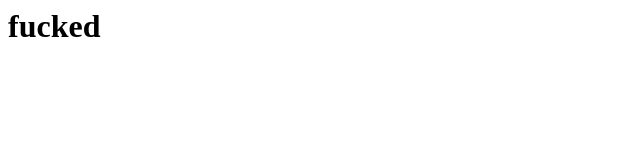
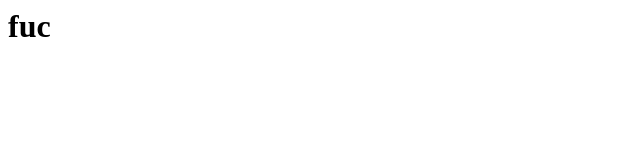
Before and after one commit to avinashvpanjal/test, a plain HTML site: page index.html in a window 1280 px wide. Shown: the whole page, without its empty margins (0-640 px from the left). Drawn offline with Linux system fonts and the light colour scheme.

Commit message:
Update index.html

```diff
--- a/index.html
+++ b/index.html
@@ -1,5 +1,5 @@
 <html>
   <Body>
-    <H1>fucked</H1>
+    <H1>fuc</H1>
   </Body>
 </html>
```
